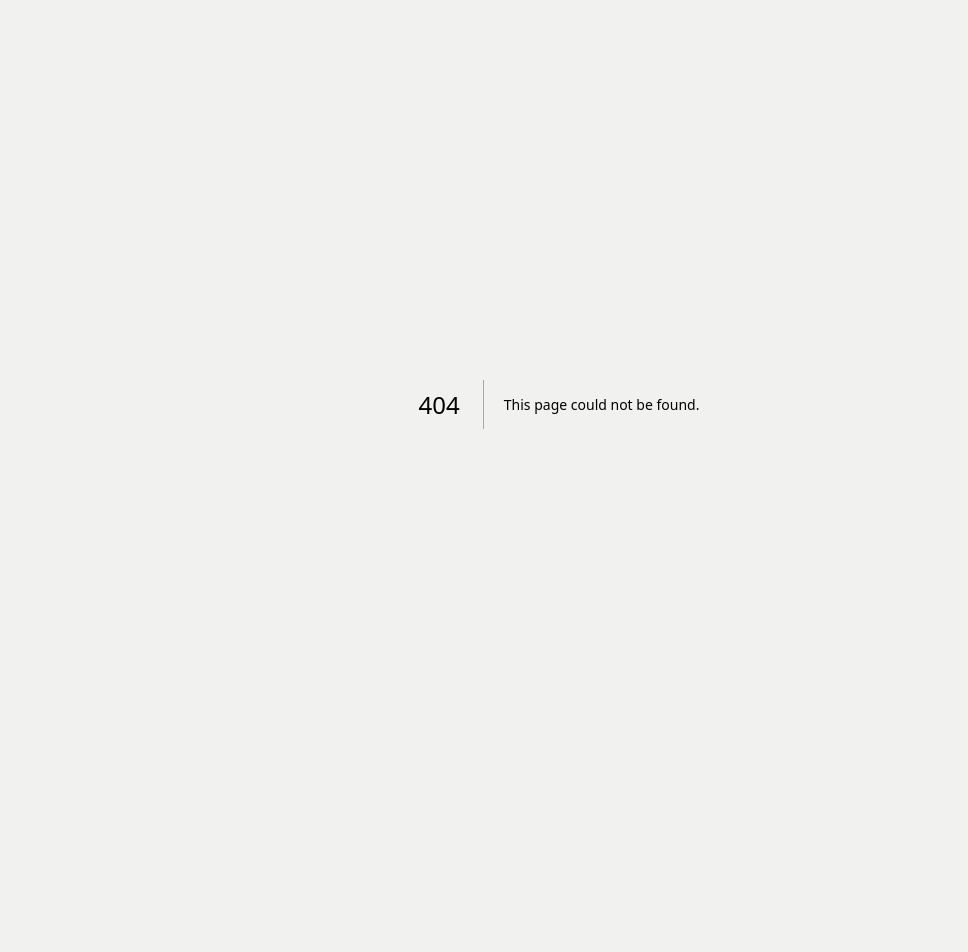
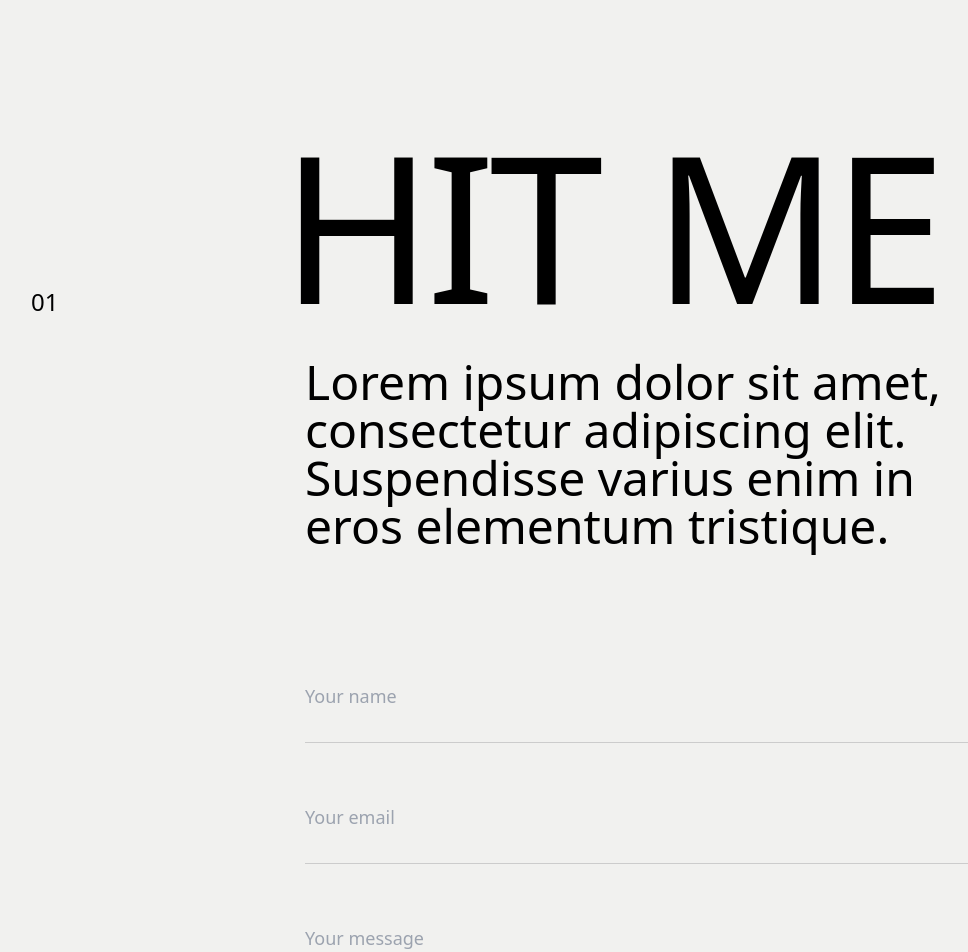
Before and after one commit to renmassonne/portfolio-maurice, a Next.js app: page /contact in a window 1280 px wide. Before the commit this address had no page. Shown: the part 120-1072 px from the top of the page, without its empty margins (81-1049 px from the left). Built offline with nearby package versions, Linux system fonts and the light colour scheme.

Commit message:
Some Adjustments

```diff
--- a/src/components/Icons.js
+++ b/src/components/Icons.js
@@ -8,7 +8,7 @@ export const ArrowIcon = ({ color, ...rest }) => (
     {...rest}
   >
     <path
-      opacity="0.5"
+      opacity="1"
       d="M12.75 4C12.75 3.58579 12.4142 3.25 12 3.25C11.5858 3.25 11.25 3.58579 11.25 4L12.75 4ZM11.25 4L11.25 20H12.75L12.75 4L11.25 4Z"
       fill={color}
     />
--- a/src/pages/about.js
+++ b/src/pages/about.js
@@ -3,12 +3,18 @@ import { motion } from "framer-motion";
 import { ArrowIcon } from "@/components/Icons";
 
 import Head from "next/head";
+import Link from "next/link";
 import Image from "next/image";
 import proFilePic from "../../public/profilePic.png";
-import Link from "next/link";
 
 const FramerImage = motion(Image);
 const MotionLink = motion(Link);
+
+const arrow = {
+  initial: { translateX: 0 },
+  animate: { translateX: -20 },
+  transition: { duration: 1.4 },
+};
 
 const about = () => {
   return (
@@ -144,18 +150,23 @@ const about = () => {
                   className="flex flex-col py-12 pb-16 border-y-[1px] border-lightGrey"
                   initial={{ y: 50 }}
                   whileInView={{ y: 0 }}
+                  animate="initial"
+                  whileHover="animate"
                   transition={{ duration: 1.4, ease: "easeOut" }}
                 >
                   <div className="flex flex-row pl-56 pb-12 items-center">
                     <p className="w-full text-black row-span-1 col-span-2 text-5xl font-light">
                       Strategy
                     </p>
-                    <div className="flex items-center justify-center p-3 rounded-full bg-black gap-4">
+                    <motion.div
+                      variants={arrow}
+                      className="flex items-center justify-center p-3 rounded-full bg-black gap-4"
+                    >
                       <ArrowIcon
                         className="w-12 h-12 -rotate-[135deg]"
                         color={"white"}
                       />
-                    </div>
+                    </motion.div>
                   </div>
 
                   <div className="flex flex-row">
@@ -176,18 +187,23 @@ const about = () => {
                   className="flex flex-col py-12 pb-16 border-b-[1px] border-lightGrey"
                   initial={{ y: 50 }}
                   whileInView={{ y: 0 }}
+                  animate="initial"
+                  whileHover="animate"
                   transition={{ delay: 0.2, duration: 1.4, ease: "easeOut" }}
                 >
                   <div className="flex flex-row pl-56 pb-12 items-center">
                     <p className="w-full text-black row-span-1 col-span-2 text-5xl font-light">
                       Brand design
                     </p>
-                    <div className="flex items-center justify-center p-3 rounded-full bg-black gap-4">
+                    <motion.div
+                      className="flex items-center justify-center p-3 rounded-full bg-black gap-4"
+                      variants={arrow}
+                    >
                       <ArrowIcon
                         className="w-12 h-12 -rotate-[135deg]"
                         color={"white"}
                       />
-                    </div>
+                    </motion.div>
                   </div>
 
                   <div className="flex flex-row">
@@ -208,18 +224,23 @@ const about = () => {
                   className="flex flex-col py-12 pb-16 border-b-[1px] border-lightGrey"
                   initial={{ y: 50 }}
                   whileInView={{ y: 0 }}
+                  animate="initial"
+                  whileHover="animate"
                   transition={{ delay: 0.2, duration: 1.4, ease: "easeOut" }}
                 >
                   <div className="flex flex-row pl-56 pb-12 items-center">
                     <p className="w-full text-black row-span-1 col-span-2 text-5xl font-light">
                       Web design
                     </p>
-                    <div className="flex items-center justify-center p-3 rounded-full bg-black gap-4">
+                    <motion.div
+                      className="flex items-center justify-center p-3 rounded-full bg-black gap-4"
+                      variants={arrow}
+                    >
                       <ArrowIcon
                         className="w-12 h-12 -rotate-[135deg]"
                         color={"white"}
                       />
-                    </div>
+                    </motion.div>
                   </div>
 
                   <div className="flex flex-row">
--- /dev/null
+++ b/src/pages/contact.js
@@ -0,0 +1,220 @@
+import React from "react";
+import { motion } from "framer-motion";
+
+import Head from "next/head";
+import Link from "next/link";
+import { ArrowIcon } from "@/components/Icons";
+const MotionLink = motion(Link);
+
+const arrow = {
+  initial: { translateX: 0 },
+  animate: { translateX: -20 },
+  transition: { duration: 1.4 },
+};
+
+const contact = () => {
+  return (
+    <>
+      <Head>
+        <title>Contact</title>
+        <meta name="description" content="Generated by create next app" />
+      </Head>
+      <main>
+        <section className="pt-32 mb-56">
+          <div className="w-full relative mx-auto px-28">
+            <div className="w-full grid grid-cols-12 gap-10 mb-28 content-stretch justify-stretch justify-items-stretch items-stretch">
+              <motion.p
+                className="text-black font-light text-2xl row-span-1 col-start-1 col-end-2 self-end"
+                initial={{ y: -50, opacity: 0 }}
+                whileInView={{ y: 0, opacity: 1 }}
+                transition={{ delay: 1.2, duration: 1.4, ease: "easeOut" }}
+              >
+                01
+              </motion.p>
+
+              <div
+                className="relative row-span-1 col-start-4 col-end-12 w-full flex flex-wrap items-center justify-center font-normal mx-auto text-[16vw] text-black z-10 text-center uppercase"
+                style={{ lineHeight: "91%", letterSpacing: "-0.5vw" }}
+              >
+                <div className="w-full flex flex-row justify-start items-center !-ml-12">
+                  <motion.h1
+                    initial={{ opacity: 0, rotateZ: 5, translateY: "100%" }}
+                    animate={{ translateY: 0, rotateZ: 0, opacity: 1 }}
+                    transition={{ delay: 0.2, duration: 1.4, ease: "easeOut" }}
+                  >
+                    H
+                  </motion.h1>
+                  <motion.h1
+                    initial={{ opacity: 0, rotateZ: 5, translateY: "100%" }}
+                    animate={{ translateY: 0, rotateZ: 0, opacity: 1 }}
+                    transition={{ delay: 0.25, duration: 1.4, ease: "easeOut" }}
+                  >
+                    i
+                  </motion.h1>
+                  <motion.h1
+                    initial={{ opacity: 0, rotateZ: 5, translateY: "100%" }}
+                    animate={{ translateY: 0, rotateZ: 0, opacity: 1 }}
+                    transition={{ delay: 0.3, duration: 1.4, ease: "easeOut" }}
+                  >
+                    t
+                  </motion.h1>
+
+                  <motion.h1
+                    initial={{ opacity: 0, rotateZ: 5, translateY: "100%" }}
+                    animate={{ translateY: 0, rotateZ: 0, opacity: 1 }}
+                    transition={{ delay: 0.4, duration: 1.4, ease: "easeOut" }}
+                    className="ml-14"
+                  >
+                    M
+                  </motion.h1>
+                  <motion.h1
+                    initial={{ opacity: 0, rotateZ: 5, translateY: "100%" }}
+                    animate={{ translateY: 0, rotateZ: 0, opacity: 1 }}
+                    transition={{ delay: 0.45, duration: 1.4, ease: "easeOut" }}
+                  >
+                    e
+                  </motion.h1>
+                </div>
+              </div>
+
+              <motion.p
+                className="text-black text-5xl font-light row-span-2 col-start-4 col-end-12"
+                initial={{ y: 50, opacity: 0 }}
+                whileInView={{ y: 0, opacity: 1 }}
+                transition={{ delay: 1.2, duration: 1.4, ease: "easeOut" }}
+              >
+                Lorem ipsum dolor sit amet, consectetur adipiscing elit.
+                Suspendisse varius enim in eros elementum tristique.
+              </motion.p>
+
+              <div className="row-span-3 col-start-4 col-end-13 pt-20">
+                <input
+                  placeholder="Your name"
+                  className="w-full bg-light border-b-[1px] border-lightGrey text-lg font-normal text-black pt-3 pb-8 mb-12 focus:outline-none"
+                />
+
+                <input
+                  placeholder="Your email"
+                  type="email"
+                  className="w-full bg-light border-b-[1px] border-lightGrey text-lg font-normal text-black pt-3 pb-8 mb-12 focus:outline-none"
+                />
+
+                <textarea
+                  rows="4"
+                  placeholder="Your message"
+                  className="w-full min-h-[180px] bg-light border-b-[1px] border-lightGrey text-lg font-normal text-black pt-3 pb-8 mb-12 focus:outline-none"
+                />
+
+                <button className="text-xl text-black font-normal border-b-[1px] border-lightGrey pb-2">
+                  Submit you message
+                </button>
+              </div>
+            </div>
+          </div>
+        </section>
+
+        <section className="mb-56">
+          <div className="w-full relative mx-auto px-28">
+            <motion.div
+              className="w-full grid grid-cols-12 mb-28 content-stretch justify-stretch justify-items-stretch items-stretch"
+              initial={{ y: 50, opacity: 0 }}
+              whileInView={{ y: 0, opacity: 1 }}
+              transition={{ duration: 1.4, ease: "easeOut" }}
+            >
+              <p
+                className="text-black font-light text-2xl row-span-1 col-start-1 col-end-2 self-end"
+                initial={{ y: -50, opacity: 0 }}
+                whileInView={{ y: 0, opacity: 1 }}
+                transition={{ duration: 1.4, ease: "easeOut" }}
+              >
+                02
+              </p>
+
+              <h2
+                className="text-black font-normal uppercase row-span-1 col-start-4 col-end-12 text-[11vw] self-end justify-start"
+                style={{ lineHeight: "89%" }}
+              >
+                Socials
+              </h2>
+            </motion.div>
+
+            <div className="w-full grid grid-cols-12 gap-x-10">
+              <div className="col-start-4 col-end-13">
+                <MotionLink
+                  href="/"
+                  className="flex flex-row items-center py-12 border-y-[1px] justify-between border-lightGrey"
+                  initial={{ y: 50 }}
+                  whileInView={{ y: 0 }}
+                  animate="initial"
+                  whileHover="animate"
+                  transition={{ duration: 1.4, ease: "easeOut" }}
+                >
+                  <p className="text-black font-light text-5xl col-start-1 col-end-1 row-span-2">
+                    Instagram
+                  </p>
+                  <motion.div
+                    variants={arrow}
+                    className="flex items-center justify-center p-3 rounded-full bg-black gap-4"
+                  >
+                    <ArrowIcon
+                      className="w-12 h-12 -rotate-[135deg]"
+                      color={"white"}
+                    />
+                  </motion.div>
+                </MotionLink>
+
+                <MotionLink
+                  href="/"
+                  className="flex flex-row items-center py-12 border-b-[1px] justify-between border-lightGrey"
+                  initial={{ y: 50 }}
+                  whileInView={{ y: 0 }}
+                  animate="initial"
+                  whileHover="animate"
+                  transition={{ duration: 1.4, ease: "easeOut" }}
+                >
+                  <p className="text-black font-light text-5xl col-start-1 col-end-1 row-span-2">
+                    Facebook
+                  </p>
+                  <motion.div
+                    variants={arrow}
+                    className="flex items-center justify-center p-3 rounded-full bg-black gap-4"
+                  >
+                    <ArrowIcon
+                      className="w-12 h-12 -rotate-[135deg]"
+                      color={"white"}
+                    />
+                  </motion.div>
+                </MotionLink>
+
+                <MotionLink
+                  href="/"
+                  className="flex flex-row items-center py-12 border-b-[1px] justify-between border-lightGrey"
+                  initial={{ y: 50 }}
+                  whileInView={{ y: 0 }}
+                  animate="initial"
+                  whileHover="animate"
+                  transition={{ duration: 1.4, ease: "easeOut" }}
+                >
+                  <p className="text-black font-light text-5xl col-start-1 col-end-1 row-span-2">
+                    Linkedin
+                  </p>
+                  <motion.div
+                    variants={arrow}
+                    className="flex items-center justify-center p-3 rounded-full bg-black gap-4"
+                  >
+                    <ArrowIcon
+                      className="w-12 h-12 -rotate-[135deg]"
+                      color={"white"}
+                    />
+                  </motion.div>
+                </MotionLink>
+              </div>
+            </div>
+          </div>
+        </section>
+      </main>
+    </>
+  );
+};
+
+export default contact;
--- a/src/pages/index.js
+++ b/src/pages/index.js
@@ -11,6 +11,12 @@ import LeBuzz from "../../public/images/LeBuzz.jpeg";
 
 const FramerImage = motion(Image);
 const MotionLink = motion(Link);
+
+const arrow = {
+  initial: { translateX: 0 },
+  animate: { translateX: -20 },
+  transition: { duration: 1.4 },
+};
 
 export default function Home() {
   return (
@@ -341,20 +347,22 @@ export default function Home() {
             <MotionLink
               href="/"
               className="flex flex-row gap-16 items-center justify-center"
-              whileHover={{
-                translateX: "-25%",
-                transition: { duration: 1 },
-              }}
+              initial="initial"
+              animate="initial"
+              whileHover="animate"
             >
               <p className="col-start-3 col-end-12 text-5xl text-black font-light">
                 See all work
               </p>
-              <div className="flex items-center justify-center p-1 rounded-full bg-black gap-4">
+              <motion.div
+                className="flex items-center justify-center p-1 rounded-full bg-black gap-4"
+                variants={arrow}
+              >
                 <ArrowIcon
                   className="w-14 h-14  -rotate-[135deg]"
                   color={"white"}
                 />
-              </div>
+              </motion.div>
             </MotionLink>
           </div>
         </section>
--- a/src/pages/work.js
+++ b/src/pages/work.js
@@ -10,7 +10,6 @@ import AlmaBrava from "../../public/images/AlmaBrava.png";
 import WaterJournal from "../../public/images/WaterJournal.png";
 
 const MotionLink = motion(Link);
-const FramerImage = motion(Image);
 
 const work = () => {
   return (
```
